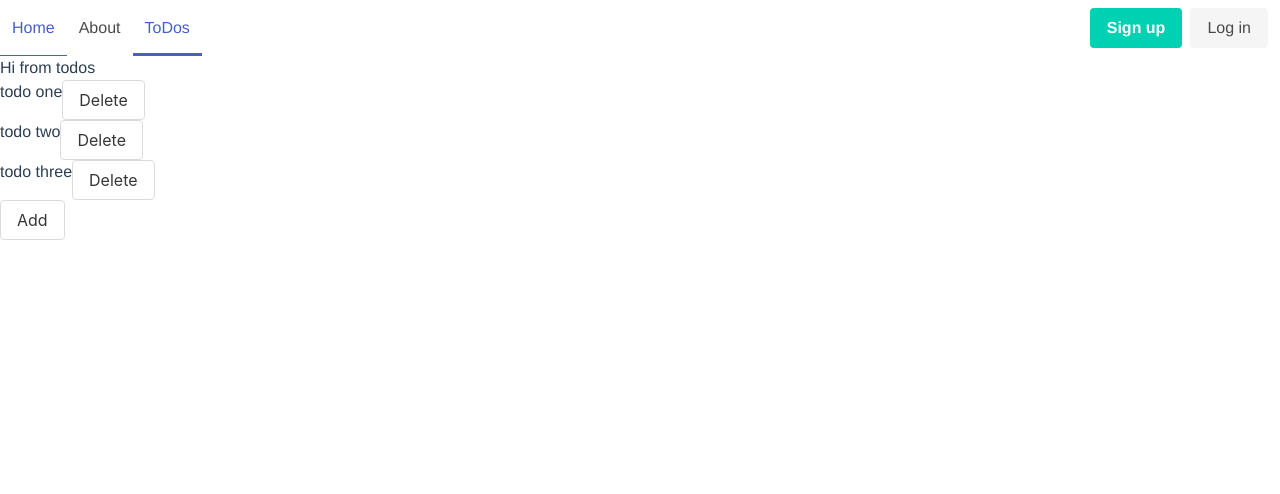
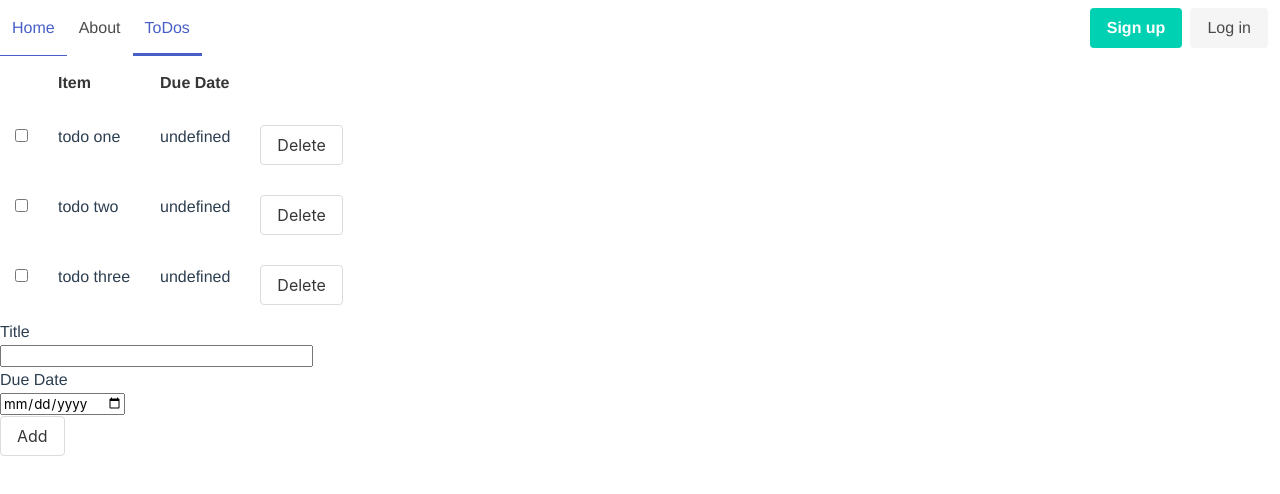
Before and after one commit to jkrisfox/projectTemplate, a Vue app in the folder client/: page /todos in a window 1280 px wide. Shown: the top 494 px of the page. Built offline with nearby package versions, Linux system fonts and the light colour scheme.

Commit message:
Update ToDos.vue

```diff
--- a/client/src/views/ToDos.vue
+++ b/client/src/views/ToDos.vue
@@ -1,15 +1,28 @@
 <template>
     <div class="todos">
-        <div> Hi from todos</div>
-
+        <table>
+            <thead>
+                <th></th>
+                <th> Item </th>
+                <th> Due Date </th>
+            </thead>
         <!--actual to do list -->
         <!--group the box with todo item-->
-        <div v-for="(todo, index) in mytodos" v-bind:key="index">
-            <span>{{ todo.name }}</span>
-            <span>{{ todo.duedate }}</span>
-            <button class="button" v-on:click="deleteTodoItem(todo.id)"> Delete </button>
+            <tbody>
+                <tr v-for="(todo, index) in mytodos" v-bind:key="index">
+                    <td><input type="checkbox"></td>
+                    <td>{{ todo.name }}</td>
+                    <td>{{ "\t" + todo.duedate + "\t"}}</td>
+                    <td><button class="button" v-on:click="deleteTodoItem(todo.id)"> Delete </button></td>
+                </tr>
+            </tbody>
+        </table>
+        <div>
+            <span> Title <br><input v-model="message" size= "30px" type="text" ></span>
+            <br>
+            <span> Due Date <br><input  v-model="due_date" class="due-date" size="40px" type="date" ></span>
         </div>
-        <button class="button" v-on:click="addTodoItem"> Add </button>
+        <button class="button" v-on:click="addTodoItem(message, due_date)"> Add </button>
     </div>
 </template>
 
@@ -24,8 +37,8 @@ export default class ToDos extends Vue {
         { name: "todo two", duedate: undefined, id: this.idVal++},
         { name: "todo three", duedate: undefined, id: this.idVal++}
     ];
-    addTodoItem() {
-        this.mytodos.push({name: `todo${new Date().getTime()}`, duedate: undefined, id: this.idVal++});
+    addTodoItem(message: string, due_date: Date) {
+        this.mytodos.push({name: message, duedate: due_date, id: this.idVal++});
     }
     deleteTodoItem(id: number) {
         const index: number = this.mytodos.findIndex((todo: ToDo) => todo.id == id);
@@ -40,6 +53,9 @@ interface ToDo {
 </script>
 
 <style scoped>
+    th, td {
+        padding: 15px;
+    }
         /*ul {
           list-style: none;
           position: relative;
```
